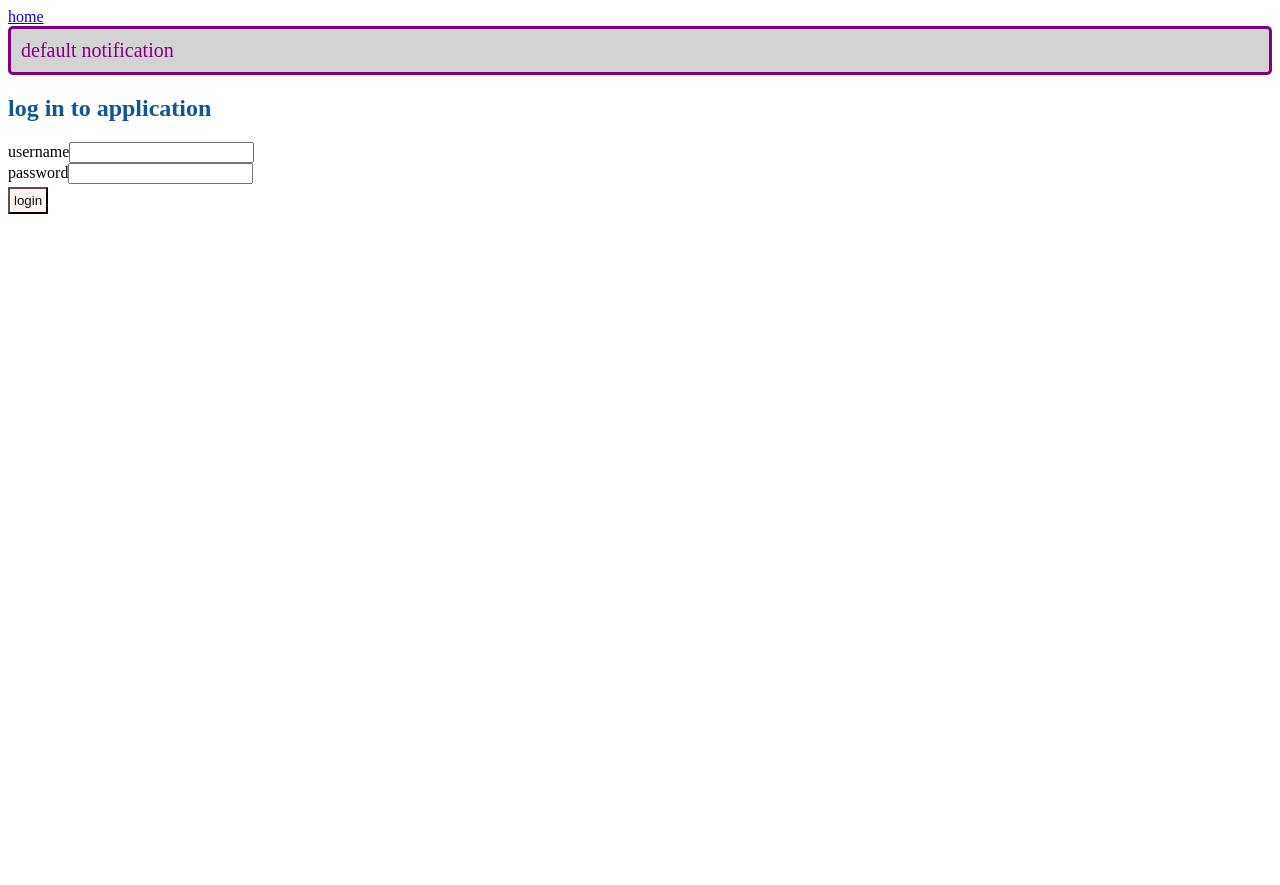
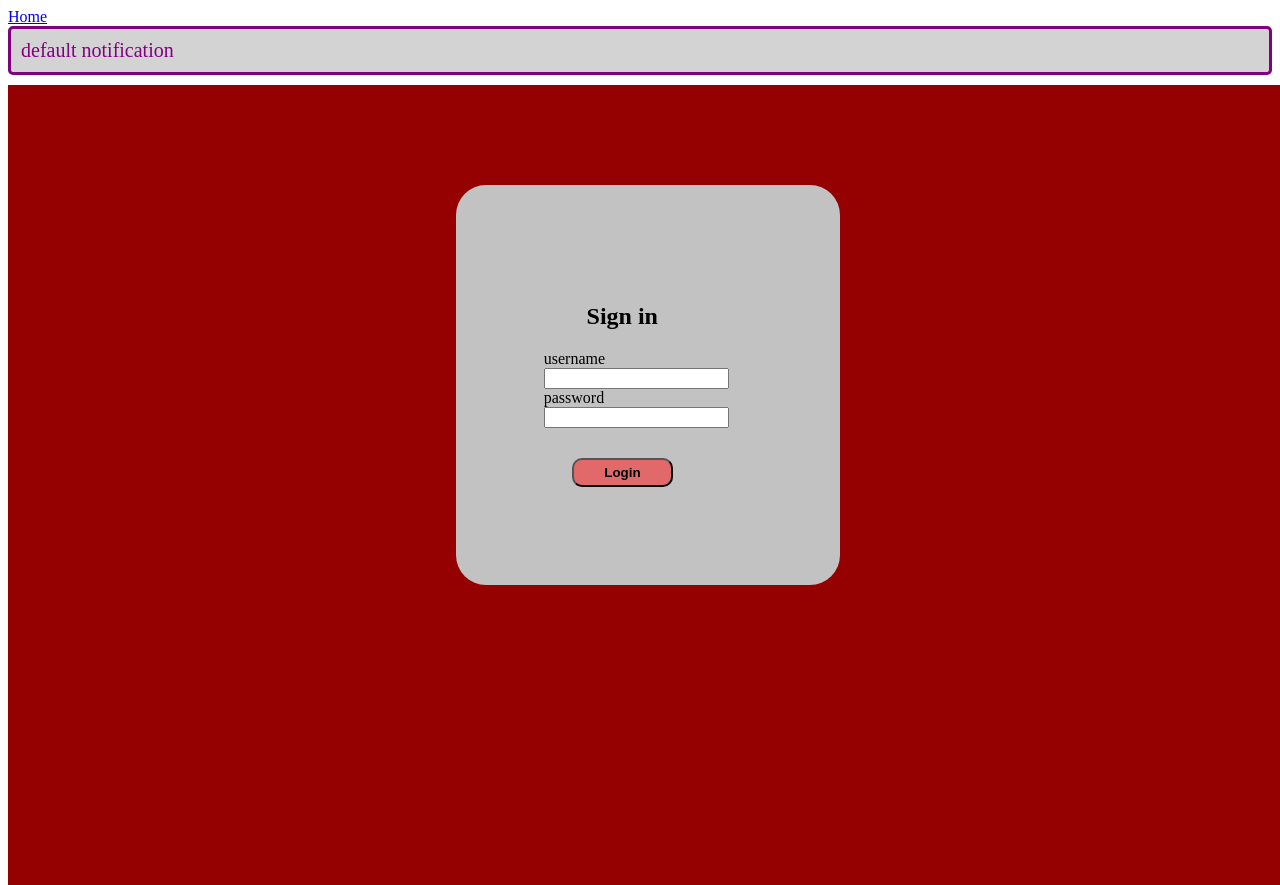
Before and after one commit to vpmammela/fullstack_front, a React (Vite) app: page / in a window 1280 px wide. Before the commit the page ends 800 px from the top, so only its background shows below. Built offline with nearby package versions, Linux system fonts and the light colour scheme.

Commit message:
login page css

```diff
--- a/src/App.tsx
+++ b/src/App.tsx
@@ -9,6 +9,7 @@ import ContinuousReview from "./components/ContinuousReview/ContinuousReview";
 import ManagementReview from "./components/ManagementReview/ManagementReview";
 import SafetyReview from "./components/SafetyReview/SafetyReview";
 import SemesterReview from "./components/SemesterReview/SemesterReview";
+import backgroundImage from './Images/redsnow.jpg';
 
 // Main app
 const App = () => {
@@ -25,7 +26,7 @@ const App = () => {
 
   const loginForm = () => {
     return (
-      <div>
+      <div >
         <LoginForm setUser={setUser} />
       </div>
     );
@@ -65,7 +66,7 @@ const App = () => {
     <Router>
       <div>
         <Link to="/">
-          home
+          Home
         </Link>
       </div>
       <Notification notification={notification}/>
--- /dev/null
+++ b/src/AuthProvider.tsx
@@ -0,0 +1,3 @@
+export const AuthProvider = ({ children }: { children: React.ReactNode }) => {
+    return <div>{children}</div>;
+  };
--- a/src/components/LoginForm.tsx
+++ b/src/components/LoginForm.tsx
@@ -28,10 +28,12 @@ const LoginForm = ({ setUser }: LoginFormProps) => {
 
   return (
     <div className="login-form-container">
-      <h2>log in to application</h2>
+      <div className="logincontainer">
+        <div className="form">
+      <h2 className="login-title">Sign in</h2>
+
       <form onSubmit={handleLogin}>
-        <div>
-          username
+          <div className="usernametext">username</div>
           <input
             id="username"
             type="text"
@@ -39,9 +41,7 @@ const LoginForm = ({ setUser }: LoginFormProps) => {
             name="Username"
             onChange={({ target }) => setUsername(target.value)}
           />
-        </div>
-        <div>
-          password
+          <div className="passwordtext">password</div>
           <input
             id="password"
             type="password"
@@ -49,11 +49,12 @@ const LoginForm = ({ setUser }: LoginFormProps) => {
             name="Password"
             onChange={({ target }) => setPassword(target.value)}
           />
-        </div>
-        <button id="login-button" type="submit">
-          login
+        <button id="login-button" type="submit" className="loginbutton">
+          Login
         </button>
       </form>
+      </div>
+    </div>
     </div>
   );
 };
--- a/src/components/styles.css
+++ b/src/components/styles.css
@@ -22,20 +22,6 @@
   background-color: #115599;
 }
 
-button {
-  color: #0f0f0f;
-  margin-top: 3px;
-  margin-bottom: 3px;
-  padding: 4px;
-  background-color: #fff4ef;
-  transition: background-color 0.3s;
-}
-
-button:hover {
-  color: #00ffae;
-  background-color: #115599;
-}
-
 .review-link {
   color: black;
   text-decoration: none;
@@ -44,7 +30,6 @@ button:hover {
 }
 
 h1,
-h2,
 h3 {
   color: #115599;
 }
@@ -79,3 +64,51 @@ li {
   margin-bottom: 10px;
   display: block;
 }
+
+.login-form-container {
+  position: absolute;
+  width: 100%;
+  height: 100vh;
+  background-color: rgb(149, 0, 0);
+}
+
+.logincontainer {
+  display: flex;
+  opacity: 100%;
+  width: 30%;
+  height: 50%;
+  background-color: rgb(194, 194, 194);
+  margin: auto;
+  margin-top: 100px;
+  border-radius: 30px;
+}
+
+.login-title {
+  font: #0f0f0f;
+  margin-left: 15%;
+}
+
+.form {
+  align-content: center;
+  margin: auto;
+  padding-left: 20%;
+}
+
+.loginbutton {
+  align-content: center;
+  border-radius: 10px;
+  padding-left: 30px;
+  padding-right: 30px;
+  padding-top: 5px;
+  padding-bottom: 5px;
+  font-weight: bold;
+  margin-left: 10%;
+  margin-top: 30px;
+  background-color: #e16969;
+  font: #ffffff;
+}
+
+button:hover {
+  color: #ffffff;
+  background-color: #000000;
+}
```
Also changed, not shown: src/components/HomePage.tsx (added, +7 -0 lines), src/Images/redsnow.jpg (added).
